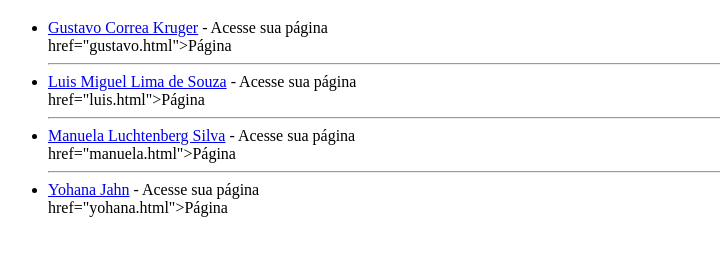
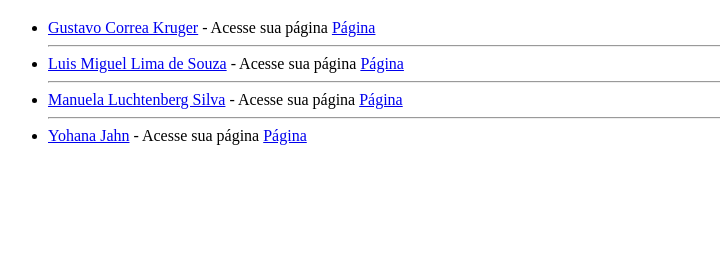
Before and after one commit to YohanaJahn/Projeto-01-PI, a plain HTML site: page equipe.html in a window 1280 px wide. Shown: the part 61-316 px from the top of the page, without its empty margins (0-720 px from the left). Drawn offline with Linux system fonts and the light colour scheme.

Commit message:
feat: correcao equipe #2

```diff
--- a/equipe.html
+++ b/equipe.html
@@ -10,21 +10,13 @@
         <div class="menu">
             <h1>Equipe</h1>
             <ul>
-                <li><a href="https://github.com/GustavoCKruger">Gustavo Correa Kruger</a> - Acesse sua página <a
-                        href="gustavo.html"></a></li>
-                        href="gustavo.html">Página</a></li>
+                <li><a href="https://github.com/GustavoCKruger">Gustavo Correa Kruger</a> - Acesse sua página <a href="gustavo.html">Página</a></li>
                 <hr>
-                <li><a href="https://github.com/LMSLima">Luis Miguel Lima de Souza</a> - Acesse sua página <a
-                        href="luis.html"></a></li>
-                        href="luis.html">Página</a></li>
+                <li><a href="https://github.com/LMSLima">Luis Miguel Lima de Souza</a> - Acesse sua página <a href="luis.html">Página</a></li>
                 <hr>
-                <li><a href="https://github.com/ManuelaLuchSilva">Manuela Luchtenberg Silva</a> - Acesse sua página <a
-                        href="manuela.html"></a></li>
-                        href="manuela.html">Página</a></li>
+                <li><a href="https://github.com/ManuelaLuchSilva">Manuela Luchtenberg Silva</a> - Acesse sua página <a href="manuela.html">Página</a></li>
                 <hr>
-                <li><a href="https://github.com/YohanaJahn">Yohana Jahn</a> - Acesse sua página <a
-                        href="yohana.html"></a></li>
-                        href="yohana.html">Página</a></li>
+                <li><a href="https://github.com/YohanaJahn">Yohana Jahn</a> - Acesse sua página <a href="yohana.html">Página</a></li>
             </ul>
         </div>
     </main>
```
